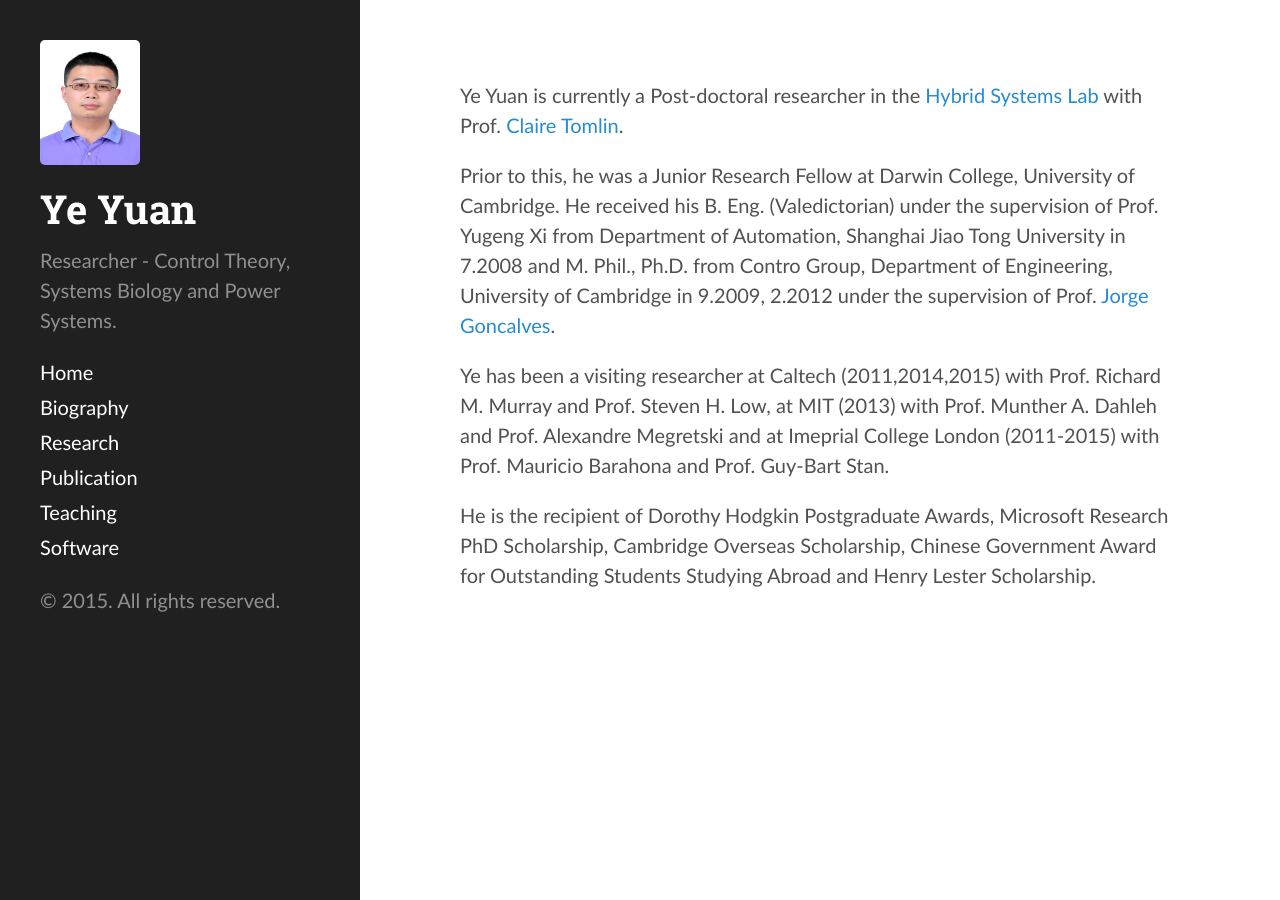
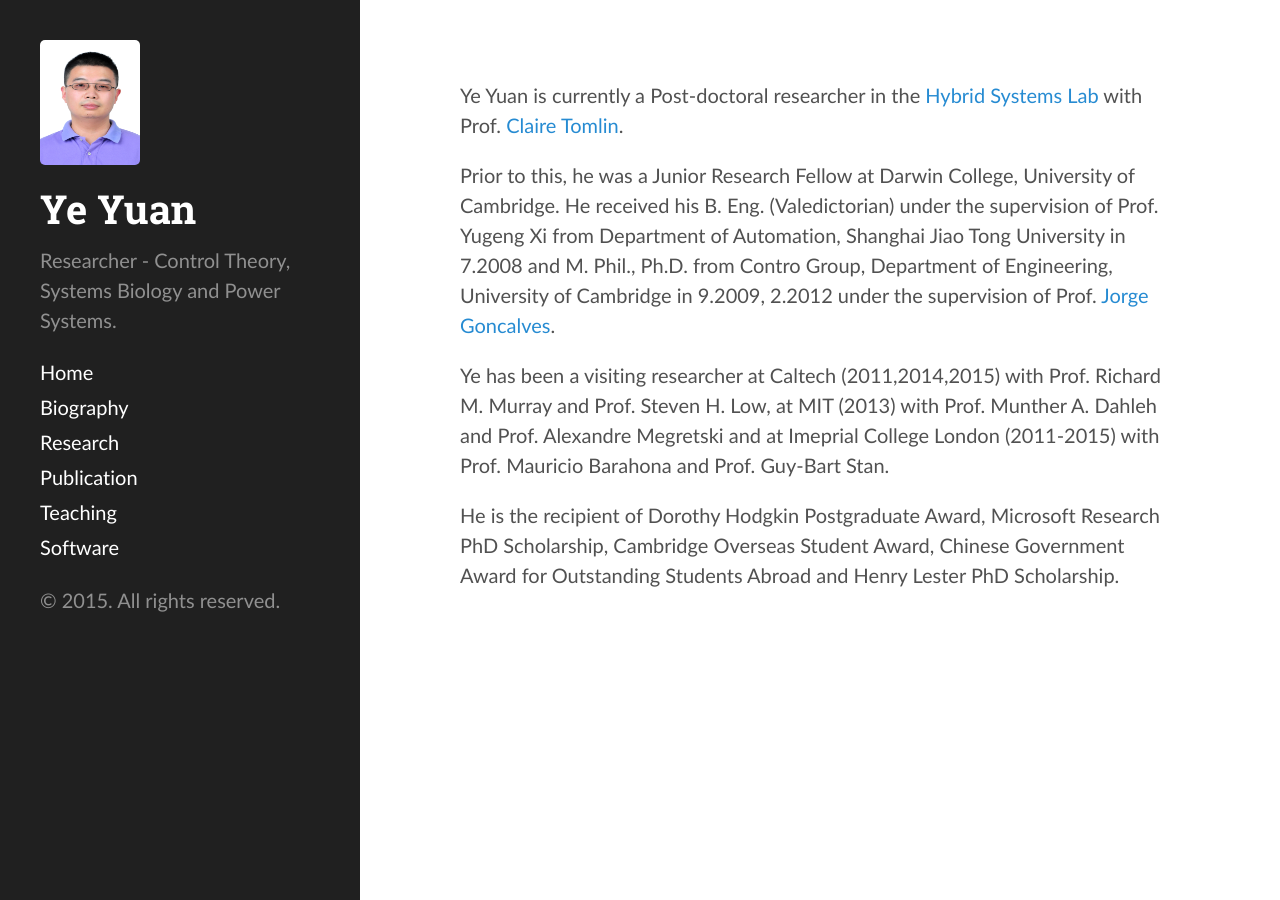
Before and after one commit to yy311/yy311.github.io, a Jekyll site: the page built from bio.md, in a window 1280 px wide. Built offline with Jekyll 4.4.1, drawn with Linux system fonts in a browser that asks for light colours.

Commit message:
Update bio.md

```diff
--- a/bio.md
+++ b/bio.md
@@ -9,4 +9,4 @@ Prior to this, he was a Junior Research Fellow at Darwin College, University of
 
 Ye has been a visiting researcher at Caltech (2011,2014,2015) with Prof. Richard M. Murray and Prof. Steven H. Low, at MIT (2013) with Prof. Munther A. Dahleh and Prof. Alexandre Megretski and at Imeprial College London (2011-2015) with Prof. Mauricio Barahona and Prof. Guy-Bart Stan.
 
-He is the recipient of Dorothy Hodgkin Postgraduate Awards, Microsoft Research PhD Scholarship, Cambridge Overseas Scholarship, Chinese Government Award for Outstanding Students Studying Abroad and Henry Lester Scholarship.
+He is the recipient of Dorothy Hodgkin Postgraduate Award, Microsoft Research PhD Scholarship, Cambridge Overseas Student Award, Chinese Government Award for Outstanding Students Abroad and Henry Lester PhD Scholarship.
```
